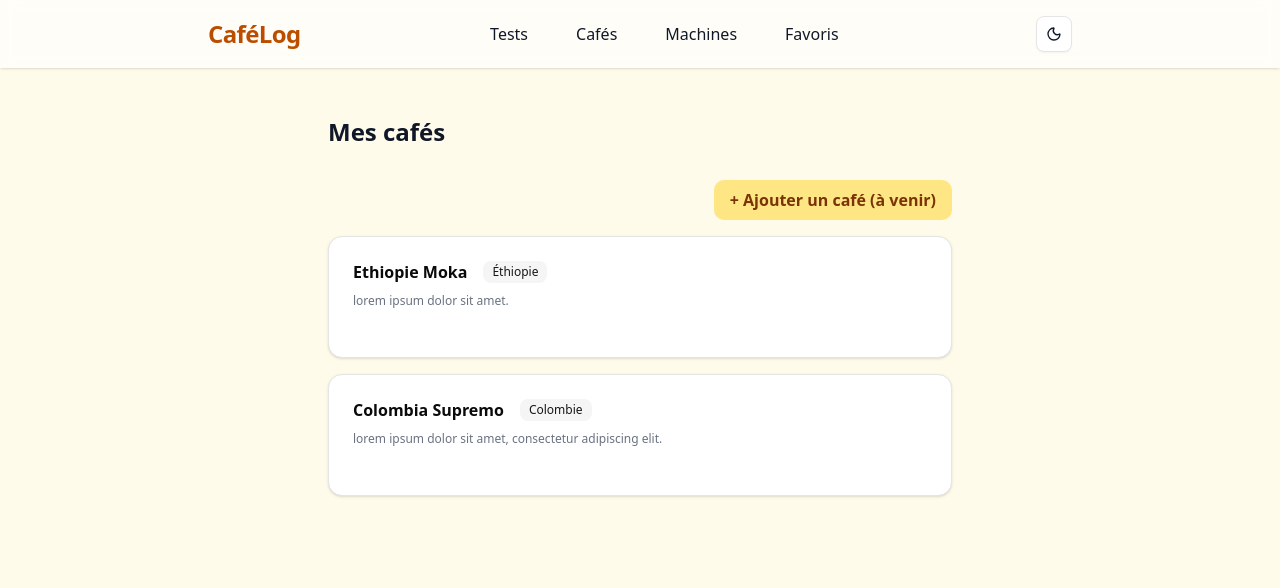
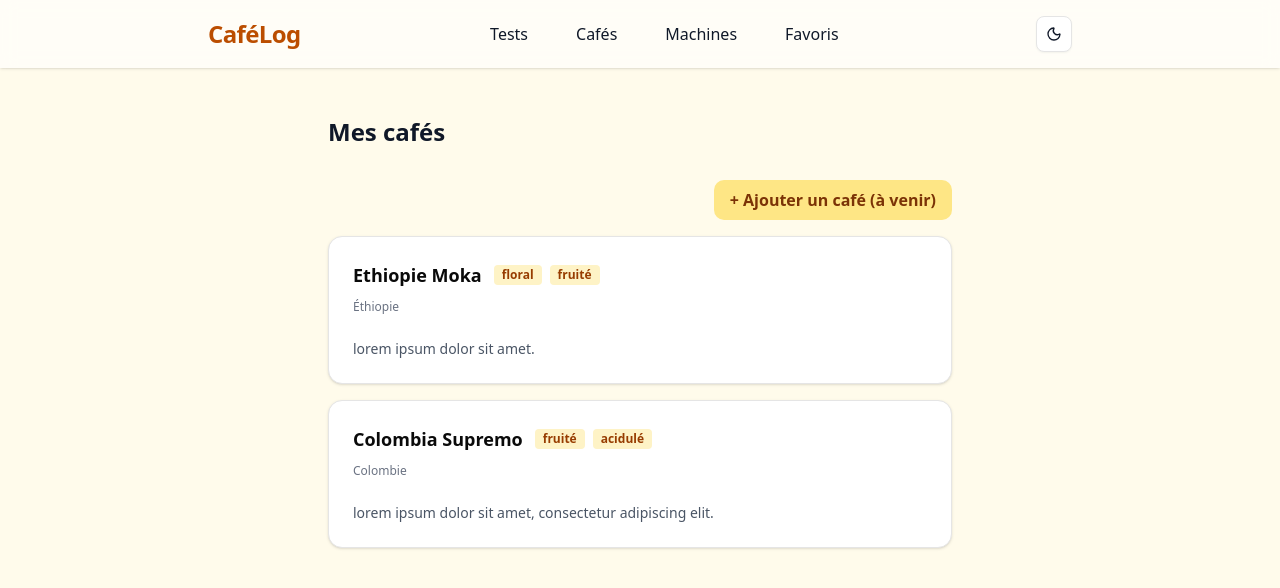
Before and after one commit to tmaurie/coffee-log, a Next.js app: page /coffees in a window 1280 px wide. Shown: the top 588 px of the page. Built offline with nearby package versions, Linux system fonts and the light colour scheme.

Commit message:
Add tags to coffee entries and implement InfoCard component for better display (#5)
* Add tags to coffee entries and implement InfoCard component for better display

* Enhance InfoCard component to improve tag display and accessibility

```diff
--- a/app/coffees/page.tsx
+++ b/app/coffees/page.tsx
@@ -1,8 +1,7 @@
 "use client";
 
 import { useCafeLog } from "@/context/CoffeeLogContext";
-import { Card, CardContent, CardHeader, CardTitle } from "@/components/ui/card";
-import { Badge } from "@/components/ui/badge";
+import InfoCard from "@/components/info-card";
 
 export default function CafesPage() {
   const { coffees } = useCafeLog();
@@ -29,26 +28,13 @@ export default function CafesPage() {
 
       <div className="grid gap-4">
         {coffees?.map((cafe) => (
-          <Card key={cafe.id} className="transition border">
-            <CardHeader>
-              <CardTitle className="flex items-center gap-2">
-                {cafe.name}
-                {cafe.origin && (
-                  <Badge variant="secondary" className="ml-2">
-                    {cafe.origin}
-                  </Badge>
-                )}
-              </CardTitle>
-              {cafe.description && (
-                <div className="text-xs text-gray-500 mt-1">
-                  {cafe.description}
-                </div>
-              )}
-            </CardHeader>
-            <CardContent>
-              {/* Ajoute d'autres infos si tu veux (notes, type, intensité, etc.) */}
-            </CardContent>
-          </Card>
+          <InfoCard
+            key={cafe.id}
+            title={cafe.name}
+            subtitle={cafe.origin}
+            description={cafe.description}
+            tags={cafe.tags}
+          />
         ))}
       </div>
     </main>
--- a/app/layout.tsx
+++ b/app/layout.tsx
@@ -17,7 +17,7 @@ export default function RootLayout({
 }) {
   return (
     <html lang="fr" suppressHydrationWarning>
-      <body className="min-h-screen bg-amber-50 text-gray-900 dark:bg-zinc-900 dark:text-zinc-100 transition-colors">
+      <body className="min-h-screen bg-amber-50 text-gray-900 dark:bg-zinc-800 dark:text-zinc-100 transition-colors">
         <CafeLogProvider>
           <Header />
           <div className="pt-6 pb-12">{children}</div>
--- a/app/machines/page.tsx
+++ b/app/machines/page.tsx
@@ -1,7 +1,7 @@
 "use client";
 
 import { useCafeLog } from "@/context/CoffeeLogContext";
-import { Card, CardContent, CardHeader, CardTitle } from "@/components/ui/card";
+import InfoCard from "@/components/info-card";
 
 export default function MachinesPage() {
   const { machines } = useCafeLog();
@@ -28,26 +28,12 @@ export default function MachinesPage() {
 
       <div className="grid gap-4">
         {machines?.map((machine) => (
-          <Card key={machine.id} className="transition border">
-            <CardHeader>
-              <CardTitle className="flex items-center gap-2">
-                {machine.name}
-                {machine.brand && (
-                  <span className="ml-2 text-xs text-gray-500 font-medium">
-                    ({machine.brand})
-                  </span>
-                )}
-              </CardTitle>
-              {machine.description && (
-                <div className="text-xs text-gray-500 mt-1">
-                  {machine.description}
-                </div>
-              )}
-            </CardHeader>
-            <CardContent>
-              {/* Ajoute d'autres infos techniques ici pour V2 (pression, chauffe, etc.) */}
-            </CardContent>
-          </Card>
+          <InfoCard
+            key={machine.id}
+            title={machine.name}
+            subtitle={machine.brand}
+            description={machine.description}
+          />
         ))}
       </div>
     </main>
--- a/app/tests/[id]/page.tsx
+++ b/app/tests/[id]/page.tsx
@@ -1,14 +1,14 @@
 "use client";
 
-import { useParams, useRouter } from "next/navigation";
-import { useCafeLog } from "@/context/CoffeeLogContext";
-import { Card, CardContent, CardHeader, CardTitle } from "@/components/ui/card";
-import { Badge } from "@/components/ui/badge";
-import { Star } from "lucide-react";
+import {useParams, useRouter} from "next/navigation";
+import {useCafeLog} from "@/context/CoffeeLogContext";
+import {Card, CardContent, CardHeader, CardTitle} from "@/components/ui/card";
+import {Badge} from "@/components/ui/badge";
+import {Star} from "lucide-react";
 
 export default function TestDetailPage() {
-  const { id } = useParams<{ id: string }>();
-  const { tests } = useCafeLog();
+    const {id} = useParams<{ id: string }>();
+    const {tests} = useCafeLog();
     const router = useRouter();
 
     const test = tests.find((t) => t.id === id);
@@ -38,11 +38,20 @@ export default function TestDetailPage() {
 
             <Card>
                 <CardHeader>
-          <CardTitle className="flex items-center gap-2">
+                    <CardTitle className="flex flex-1 justify-between items-center gap-2">
+                        <div className="flex gap-2 items-center">
                             {test.cafe}
                             {test.favorite && (
                                 <Badge className="bg-yellow-400 text-yellow-900">Favori</Badge>
                             )}
+                        </div>
+                        <Badge variant="outline" className="text-xs">
+                            {new Date(test.date).toLocaleDateString("fr-FR", {
+                                year: "numeric",
+                                month: "long",
+                                day: "numeric"
+                            })}
+                        </Badge>
                     </CardTitle>
                     <div className="text-sm text-gray-500 mt-2">
                         {test.machine} — {test.beverageType}
@@ -52,12 +61,9 @@ export default function TestDetailPage() {
                     <div className="flex gap-4 items-center">
                         <span className="text-lg font-semibold">Note</span>
                         <span className="flex items-center gap-1">
-              <Star className="h-5 w-5 text-yellow-500" fill="#facc15" />
+              <Star className="h-5 w-5 text-yellow-500" fill="#facc15"/>
                             {test.rating} / 5
             </span>
-            <Badge variant="outline" className="text-xs">
-              {test.date}
-            </Badge>
                     </div>
                     <div className="grid md:grid-cols-2 gap-3">
                         <div>
--- /dev/null
+++ b/components/info-card.tsx
@@ -0,0 +1,59 @@
+import { Card, CardContent, CardHeader, CardTitle } from "@/components/ui/card";
+import React from "react";
+
+type InfoCardProps = {
+  title: string;
+  subtitle?: string;
+  description?: string;
+  tags?: string[];
+  right?: React.ReactNode;
+  onClick?: () => void;
+};
+
+export default function InfoCard({
+  title,
+  subtitle,
+  description,
+  tags,
+  right,
+  onClick,
+}: InfoCardProps) {
+  return (
+    <Card
+      onClick={onClick}
+      className="transition border hover:shadow-md cursor-pointer"
+    >
+      <CardHeader>
+        <div className="flex items-center justify-between">
+          <CardTitle className="flex items-center gap-2 text-lg">
+            {title}
+            {tags && tags.length > 0 && (
+              <span role="list" className="flex gap-1">
+                {tags.map((tag) => (
+                  <span
+                    key={tag}
+                    role="listitem"
+                    className="ml-1 bg-amber-100 text-amber-800 px-2 py-0.5 rounded text-xs font-semibold"
+                  >
+                    {tag}
+                  </span>
+                ))}
+              </span>
+            )}
+          </CardTitle>
+          {right}
+        </div>
+        {subtitle && (
+          <div className="text-xs text-gray-500 mt-1">{subtitle}</div>
+        )}
+      </CardHeader>
+      {description && (
+        <CardContent>
+          <div className="text-sm text-gray-600 dark:text-gray-300">
+            {description}
+          </div>
+        </CardContent>
+      )}
+    </Card>
+  );
+}
--- a/context/CoffeeLogContext.tsx
+++ b/context/CoffeeLogContext.tsx
@@ -23,12 +23,14 @@ export const CafeLogProvider = ({ children }: { children: ReactNode }) => {
       name: "Ethiopie Moka",
       origin: "Éthiopie",
       description: "lorem ipsum dolor sit amet.",
+      tags: ["floral", "fruité"],
     },
     {
       id: "2",
       name: "Colombia Supremo",
       origin: "Colombie",
       description: "lorem ipsum dolor sit amet, consectetur adipiscing elit.",
+      tags: ["fruité", "acidulé"],
     },
   ]);
   const [machines, setMachines] = useState<Machine[]>([
--- a/types/coffee.ts
+++ b/types/coffee.ts
@@ -3,5 +3,5 @@ export type Coffee = {
   name: string;
   origin?: string;
   description?: string;
-  // Ajoute d'autres champs si tu veux (intensité, notes...)
+  tags?: string[];
 };
```
Also changed, not shown: 1 other file (tests, documents, lock files or other folders). Lines whose indentation alone changed are shown as unchanged.
